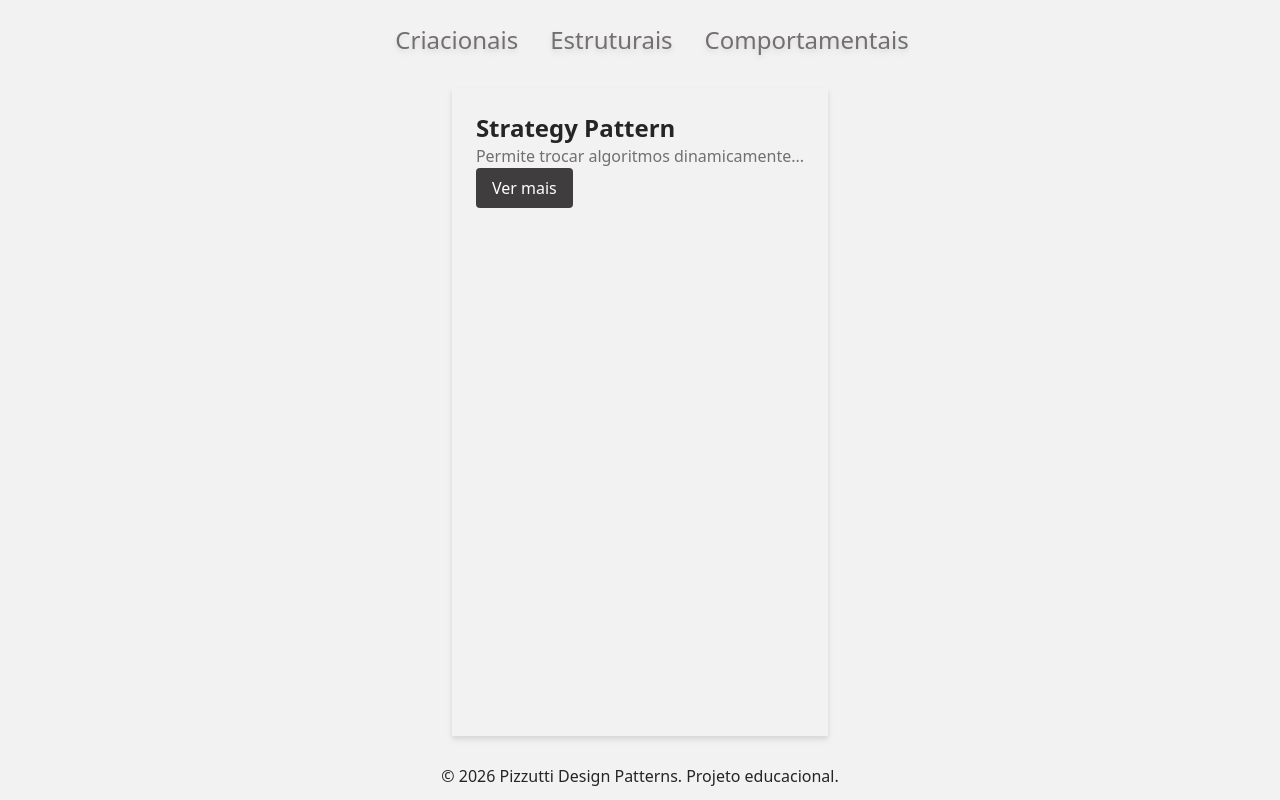
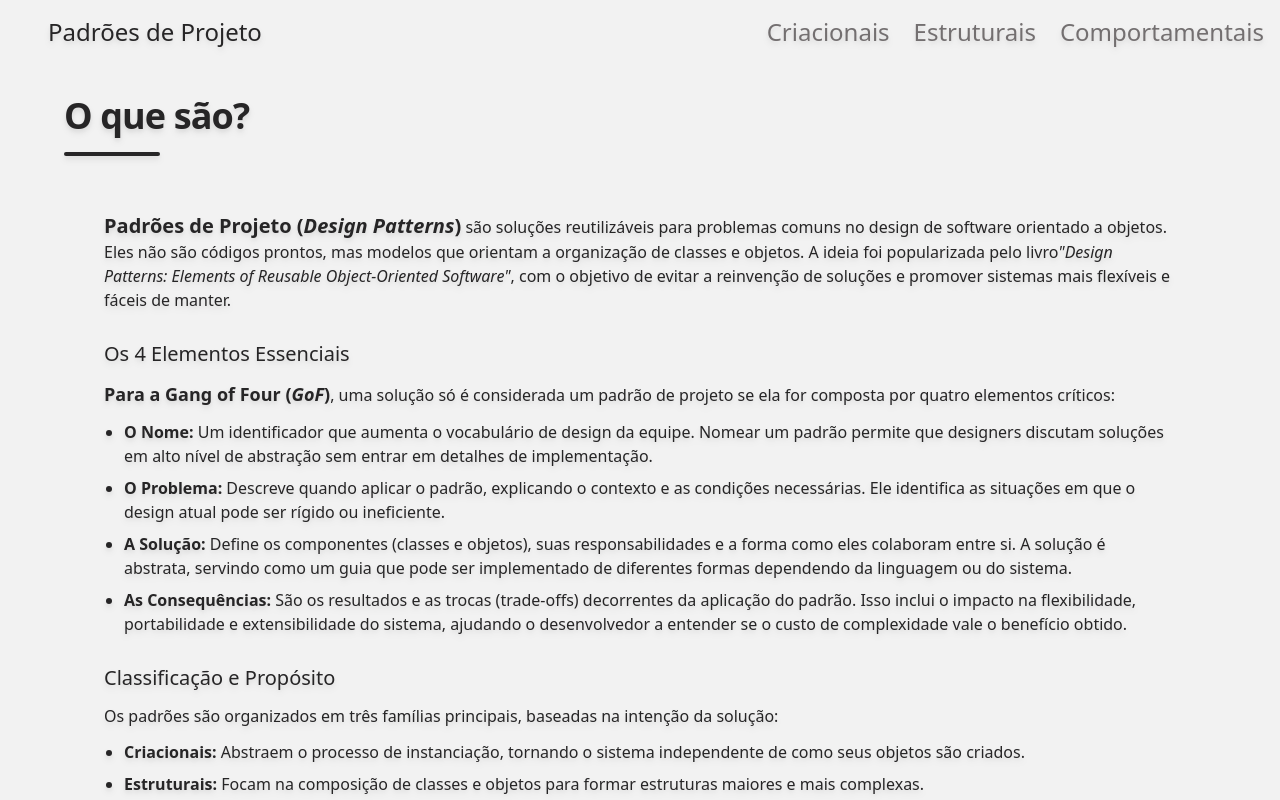
Before and after one commit to PedroPizzutti/catalogo-design-patterns, a React (Vite) app: page / in a window 1280 px wide. Shown: the top 800 px of the page. Built offline with nearby package versions, Linux system fonts and the light colour scheme.

Commit message:
feat: criando página inicial

```diff
--- a/src/App.tsx
+++ b/src/App.tsx
@@ -3,6 +3,7 @@ import { Header } from "./components/Header";
 import { Body } from "./components/Body";
 import { Layout } from "./components/Layout";
 import { BrowserRouter } from "react-router-dom";
+import { Home } from "./pages/Home";
 
 export function App() {
   return (
@@ -10,17 +11,7 @@ export function App() {
       <Layout>
         <Header />
         <Body>
-          <div className="bg-bg text-content p-6">
-            <h1 className="text-2xl font-bold">Strategy Pattern</h1>
-
-            <p className="text-content-secondary">
-              Permite trocar algoritmos dinamicamente...
-            </p>
-
-            <button className="bg-primary hover:bg-primary-dark text-white px-4 py-2 rounded">
-              Ver mais
-            </button>
-          </div>
+          <Home />
         </Body>
         <Footer />
       </Layout>
--- a/src/components/Footer/index.tsx
+++ b/src/components/Footer/index.tsx
@@ -1,8 +1,10 @@
 export function Footer() {
   return (
     <footer className="flex flex-col text-center md:flex-row md:justify-center m-3">
-      <p>&copy; {new Date().getFullYear()} Pizzutti Design Patterns.</p>
-      <p className="md:ml-1">Projeto educacional.</p>
+      <p>&copy; {new Date().getFullYear()} Pizzutti Desenvolvimentos.</p>
+      <p className="md:ml-1">
+        Projeto educacional sobre o livro Design Patterns.
+      </p>
     </footer>
   );
 }
--- a/src/components/Header/index.tsx
+++ b/src/components/Header/index.tsx
@@ -10,11 +10,16 @@ export function Header() {
   ];
 
   return (
-    <header className="flex flex-col md:flex-row md:justify-center m-3">
-      <div className="flex flex-col md:flex-row items-center mb-4 md:mb-0 md:mr-6 drop-shadow-md"></div>
-
-      <div className="w-full md:w-auto flex flex-col items-center md:items-start">
-        <nav className="flex flex-wrap justify-center md:gap-4 mt-2">
+    <header className="w-full flex flex-col items-center m-4 pb-4">
+      <div className="w-full flex flex-col items-center md:flex-row md:justify-between md:items-center">
+        <Link
+          key="/"
+          to="/"
+          className="text-2xl md:text-left text-content drop-shadow-md leading-none mb-4 md:mb-0"
+        >
+          Padrões de Projeto
+        </Link>
+        <nav className="flex flex-wrap justify-center gap-4 md:text-right md:gap-6">
           {links.map((link) => {
             const isActive =
               location.pathname === link.to ||
@@ -25,9 +30,9 @@ export function Header() {
                 key={link.to}
                 to={link.to}
                 className={`
-                  px-2 py-1 rounded-md transition
-                  text-2xl md:text-2xl drop-shadow-md
-                  ${isActive ? "text-primary" : "hover:text-primary-dark text-content-secondary"}
+                  rounded-md transition
+                  text-2xl drop-shadow-md
+                  ${isActive ? "text-content" : "hover:text-primary-dark text-content-secondary"}
                 `}
               >
                 {link.name}
--- /dev/null
+++ b/src/components/Page/index.tsx
@@ -0,0 +1,20 @@
+import type { ReactNode } from "react";
+
+interface IPageProps {
+  title?: string;
+  children: ReactNode;
+}
+
+export function Page(props: IPageProps) {
+  return (
+    <div className="max-w-6xl mx-auto text-center md:text-left">
+      <h1 className="text-4xl md:text-4xl font-extrabold  tracking-tight">
+        {props.title}
+      </h1>
+      <div className="h-1 w-24 my-4 mx-auto bg-primary-dark md:mx-0 rounded-full" />
+      <div className="mx-auto max-w-6xl space-y-6 px-4 pb-24">
+        {props.children}
+      </div>
+    </div>
+  );
+}
--- /dev/null
+++ b/src/pages/Home/index.tsx
@@ -0,0 +1,86 @@
+import { Page } from "../../components/Page";
+
+export function Home() {
+  return (
+    <Page title="O que são?">
+      <section className="mx-auto px-6 py-10 space-y-3">
+        <p>
+          <strong className="text-xl">
+            Padrões de Projeto (<em>Design Patterns</em>)
+          </strong>{" "}
+          são soluções reutilizáveis para problemas comuns no design de software
+          orientado a objetos. Eles não são códigos prontos, mas modelos que
+          orientam a organização de classes e objetos. A ideia foi popularizada
+          pelo livro
+          <em>
+            "Design Patterns: Elements of Reusable Object-Oriented Software"
+          </em>
+          , com o objetivo de evitar a reinvenção de soluções e promover
+          sistemas mais flexíveis e fáceis de manter.
+        </p>
+
+        <h2 className="text-xl font-medium pt-4">Os 4 Elementos Essenciais</h2>
+        <p>
+          <strong className="text-lg">
+            Para a Gang of Four (<em>GoF</em>)
+          </strong>
+          , uma solução só é considerada um padrão de projeto se ela for
+          composta por quatro elementos críticos:
+        </p>
+
+        <ul className="list-disc pl-5 space-y-2">
+          <li>
+            <strong>O Nome:</strong> Um identificador que aumenta o vocabulário
+            de design da equipe. Nomear um padrão permite que designers discutam
+            soluções em alto nível de abstração sem entrar em detalhes de
+            implementação.
+          </li>
+          <li>
+            <strong>O Problema:</strong> Descreve quando aplicar o padrão,
+            explicando o contexto e as condições necessárias. Ele identifica as
+            situações em que o design atual pode ser rígido ou ineficiente.
+          </li>
+          <li>
+            <strong>A Solução:</strong> Define os componentes (classes e
+            objetos), suas responsabilidades e a forma como eles colaboram entre
+            si. A solução é abstrata, servindo como um guia que pode ser
+            implementado de diferentes formas dependendo da linguagem ou do
+            sistema.
+          </li>
+          <li>
+            <strong>As Consequências:</strong> São os resultados e as trocas
+            (trade-offs) decorrentes da aplicação do padrão. Isso inclui o
+            impacto na flexibilidade, portabilidade e extensibilidade do
+            sistema, ajudando o desenvolvedor a entender se o custo de
+            complexidade vale o benefício obtido.
+          </li>
+        </ul>
+
+        <h2 className="text-xl font-medium pt-4">Classificação e Propósito</h2>
+        <p>
+          Os padrões são organizados em três famílias principais, baseadas na
+          intenção da solução:
+        </p>
+        <ul className="list-disc pl-5 space-y-2">
+          <li>
+            <strong>Criacionais:</strong> Abstraem o processo de instanciação,
+            tornando o sistema independente de como seus objetos são criados.
+          </li>
+          <li>
+            <strong>Estruturais:</strong> Focam na composição de classes e
+            objetos para formar estruturas maiores e mais complexas.
+          </li>
+          <li>
+            <strong>Comportamentais:</strong> Concentram-se nos algoritmos, na
+            comunicação entre objetos e na distribuição de responsabilidades.
+          </li>
+        </ul>
+
+        <p className="pt-4">
+          Em resumo, padrões de projeto ajudam a construir sistemas mais
+          organizados, flexíveis e preparados para evolução.
+        </p>
+      </section>
+    </Page>
+  );
+}
```
